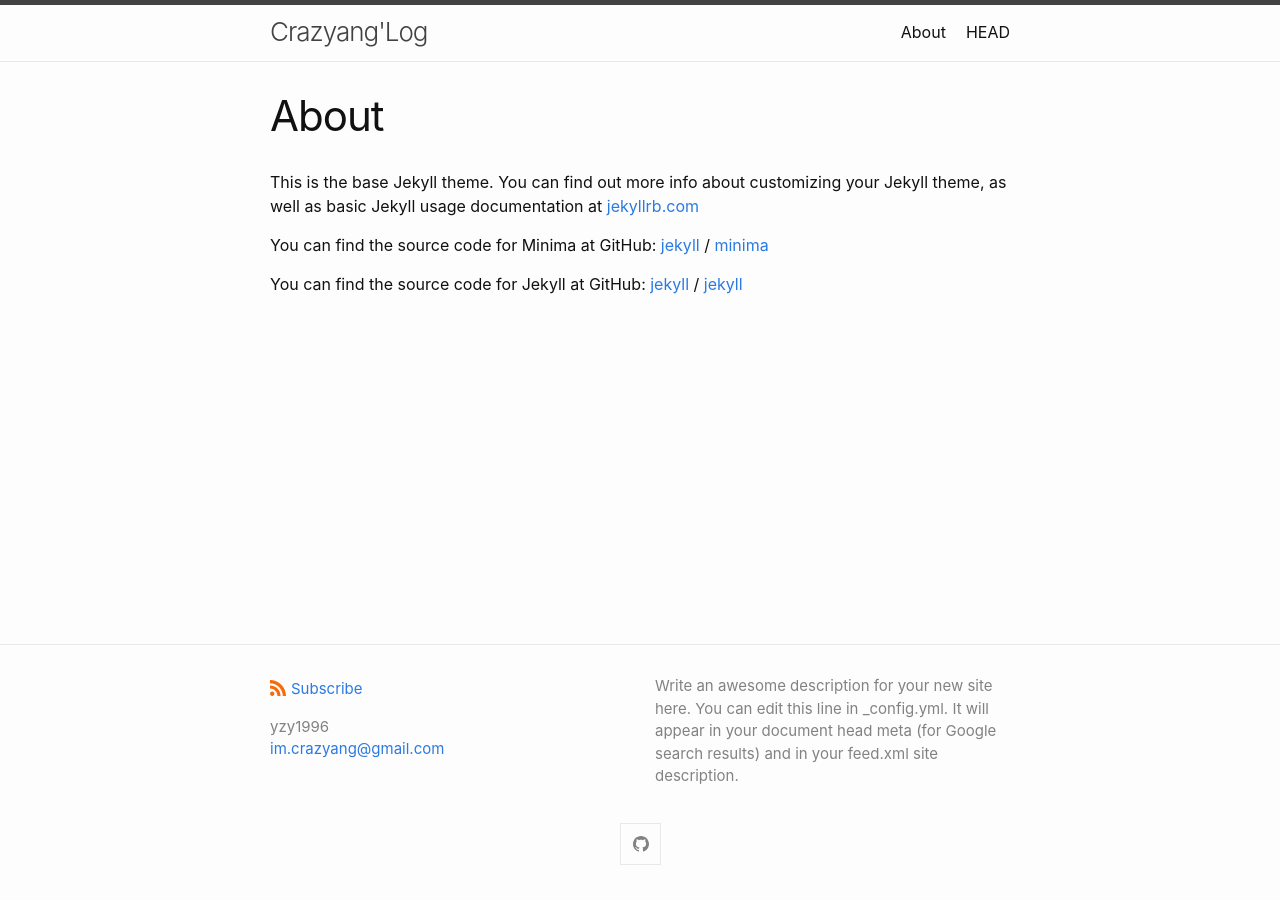
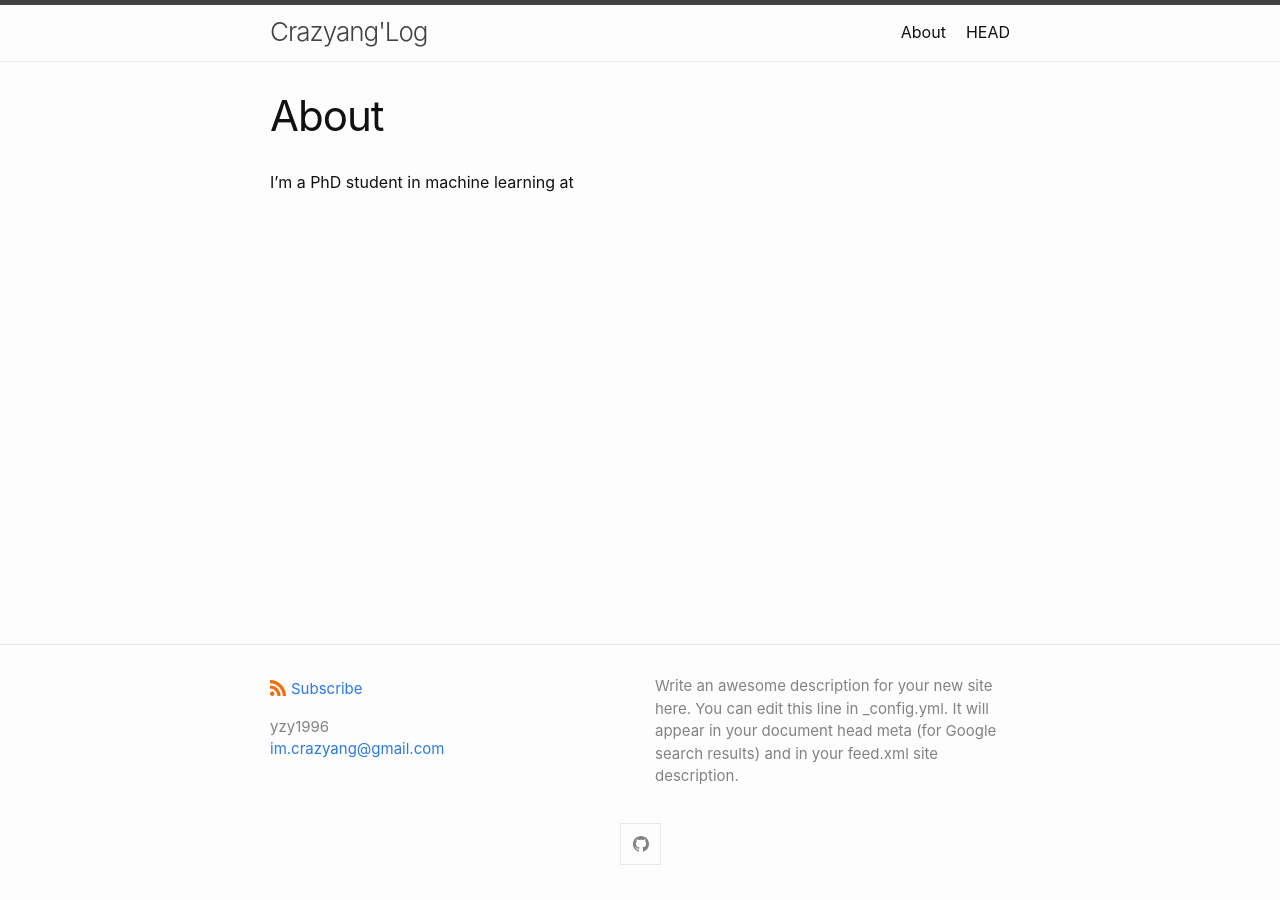
Before and after one commit to yzy1996/yzy1996.github.io, a Jekyll site: the page built from about.md, in a window 1280 px wide. Built offline with Jekyll 4.4.1, drawn with Linux system fonts in a browser that asks for light colours.

Commit message:
Update about.md

```diff
--- a/about.md
+++ b/about.md
@@ -4,15 +4,4 @@ title: About
 permalink: /about/
 ---
 
-This is the base Jekyll theme. You can find out more info about customizing your Jekyll theme, as well as basic Jekyll usage documentation at [jekyllrb.com](https://jekyllrb.com/)
-
-You can find the source code for Minima at GitHub:
-[jekyll][jekyll-organization] /
-[minima](https://github.com/jekyll/minima)
-
-You can find the source code for Jekyll at GitHub:
-[jekyll][jekyll-organization] /
-[jekyll](https://github.com/jekyll/jekyll)
-
-
-[jekyll-organization]: https://github.com/jekyll
+I’m a PhD student in machine learning at
```
